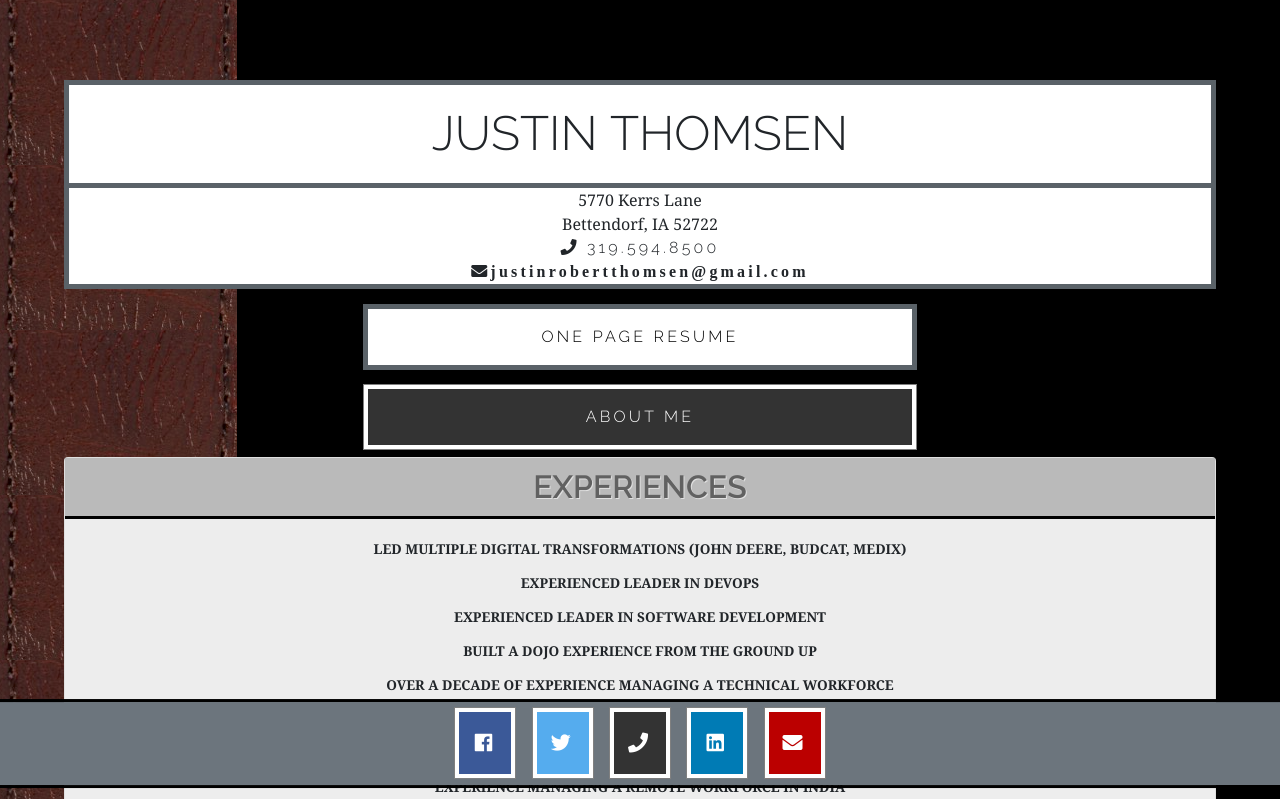
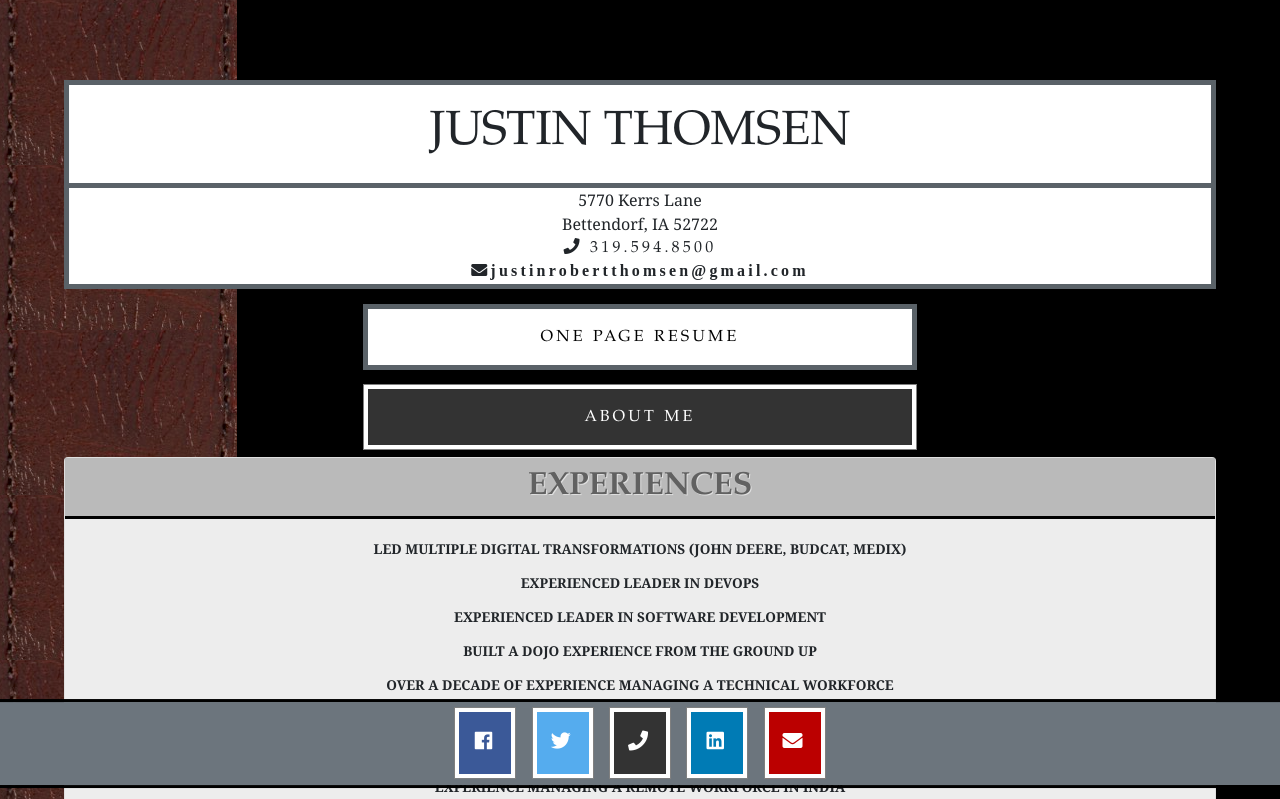
Before and after one commit to JustinThomsen/JustinThomsen.github.io, a website: page index.html in a window 1280 px wide. Shown: the top 799 px of the page. Drawn offline with nearby package versions, Linux system fonts and the light colour scheme.

Commit message:
Update week2.css

```diff
--- a/css/week2.css
+++ b/css/week2.css
@@ -1,4 +1,3 @@
-@import url(https://fonts.googleapis.com/css?family=Raleway:400,300,600);
 * {
 
 }
@@ -69,7 +68,7 @@ header {
 h1,
 h2,
 h3 {
-    font-family: 'Raleway', sans-serif;
+    font-family: Palatino Linotype;
     margin-top: 0;
     font-weight: 300;
 }
@@ -126,7 +125,7 @@ p {
 }
 
 a {
-    font-family: 'Raleway', sans-serif;
+    font-family: Palatino Linotype;
     font-weight: 300;
     text-transform: uppercase;
     letter-spacing: .2em;
```
